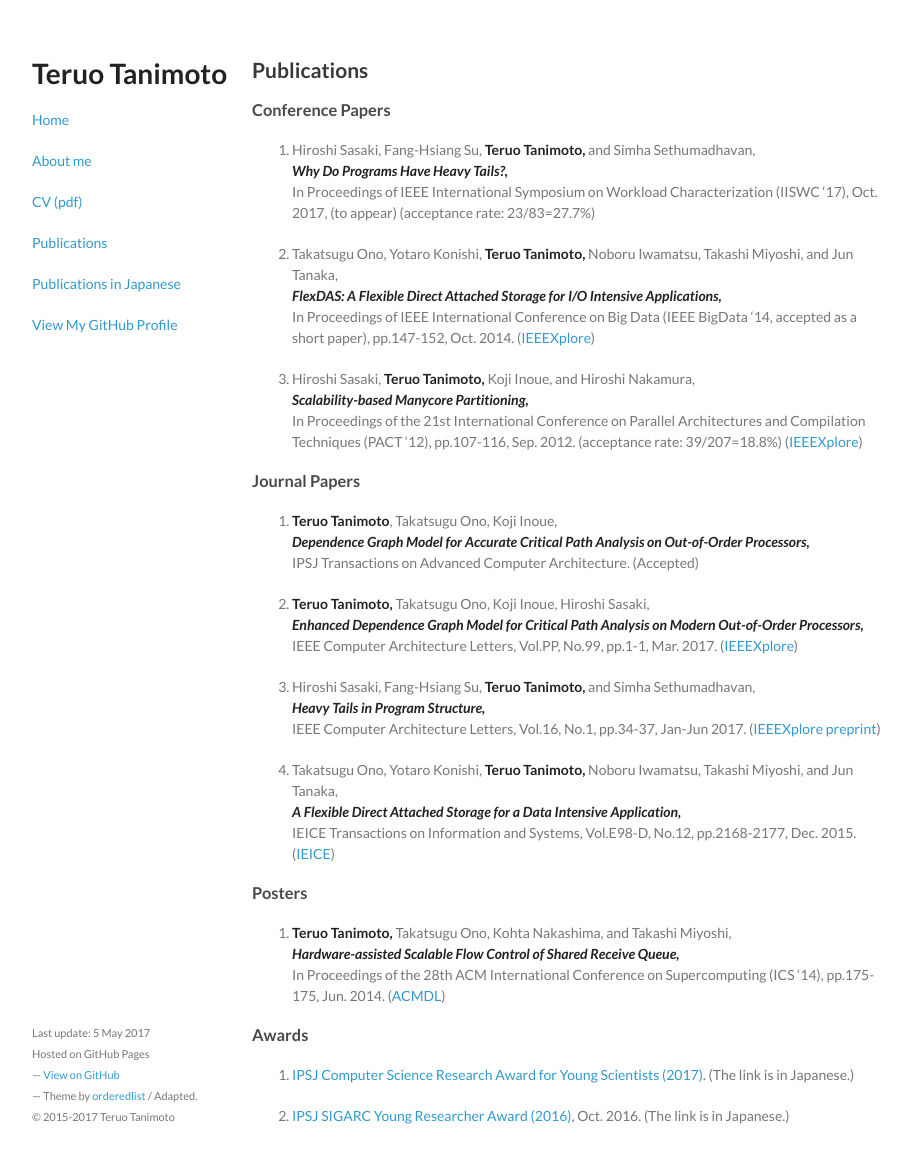
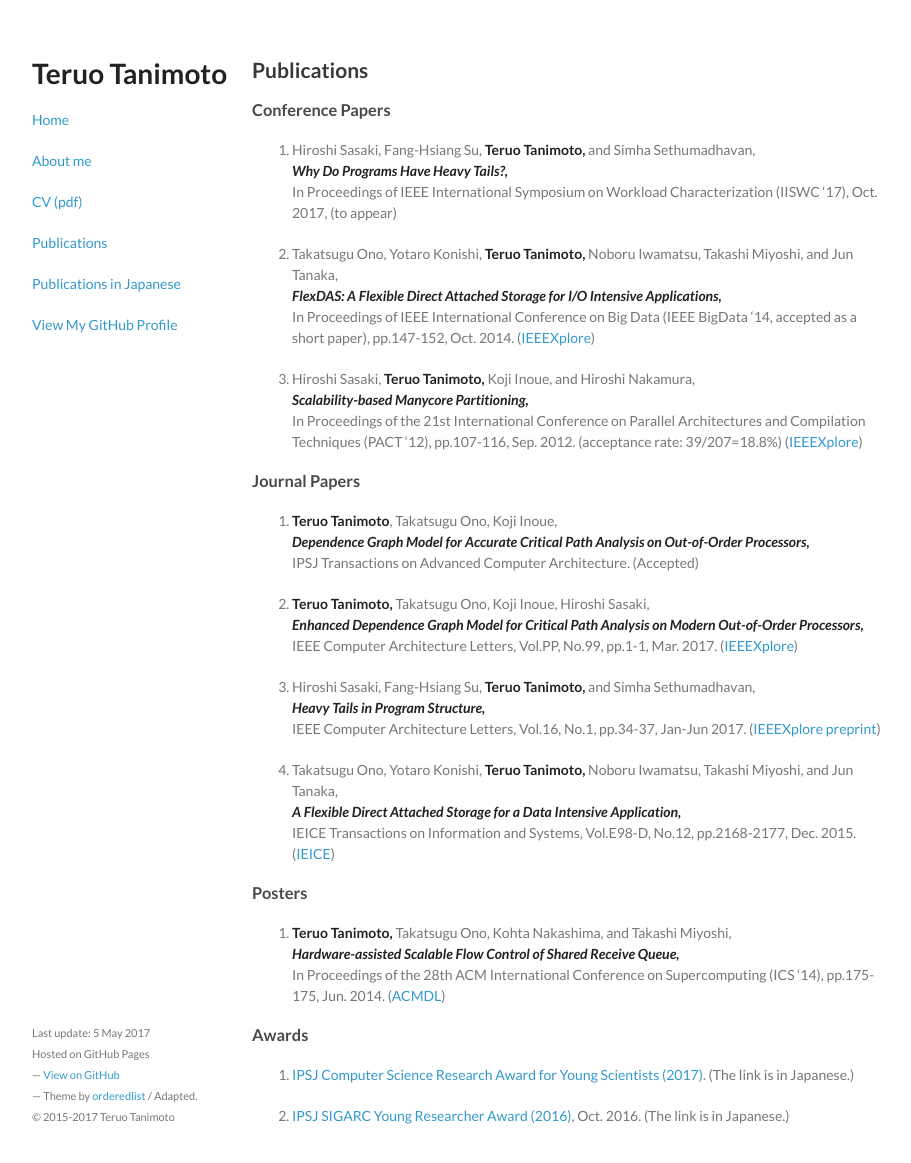
Before and after one commit to teruo41/teruo41.github.io, a Jekyll site: the page built from pubse.md, in a window 1280 px wide and 1196 px high. Shown: the top 1163 px of the window, without its empty margins (178-1089 px from the left). Built offline with Jekyll 4.4.1, drawn with Linux system fonts in a browser that asks for light colours.

Commit message:
Minor fix

```diff
--- a/pubse.md
+++ b/pubse.md
@@ -9,7 +9,7 @@
 
 0. Hiroshi Sasaki, Fang-Hsiang Su, __Teruo Tanimoto,__ and Simha Sethumadhavan,
    ***Why Do Programs Have Heavy Tails?,***
-   In Proceedings of IEEE International Symposium on Workload Characterization (IISWC '17), Oct. 2017, (to appear) (acceptance rate: 23/83=27.7%)
+   In Proceedings of IEEE International Symposium on Workload Characterization (IISWC '17), Oct. 2017, (to appear)<!-- (acceptance rate: 23/83=27.7%)-->
 
 0. Takatsugu Ono, Yotaro Konishi, __Teruo Tanimoto,__ Noboru Iwamatsu, Takashi Miyoshi, and Jun Tanaka,
    ***FlexDAS: A Flexible Direct Attached Storage for I/O Intensive Applications,***
```
